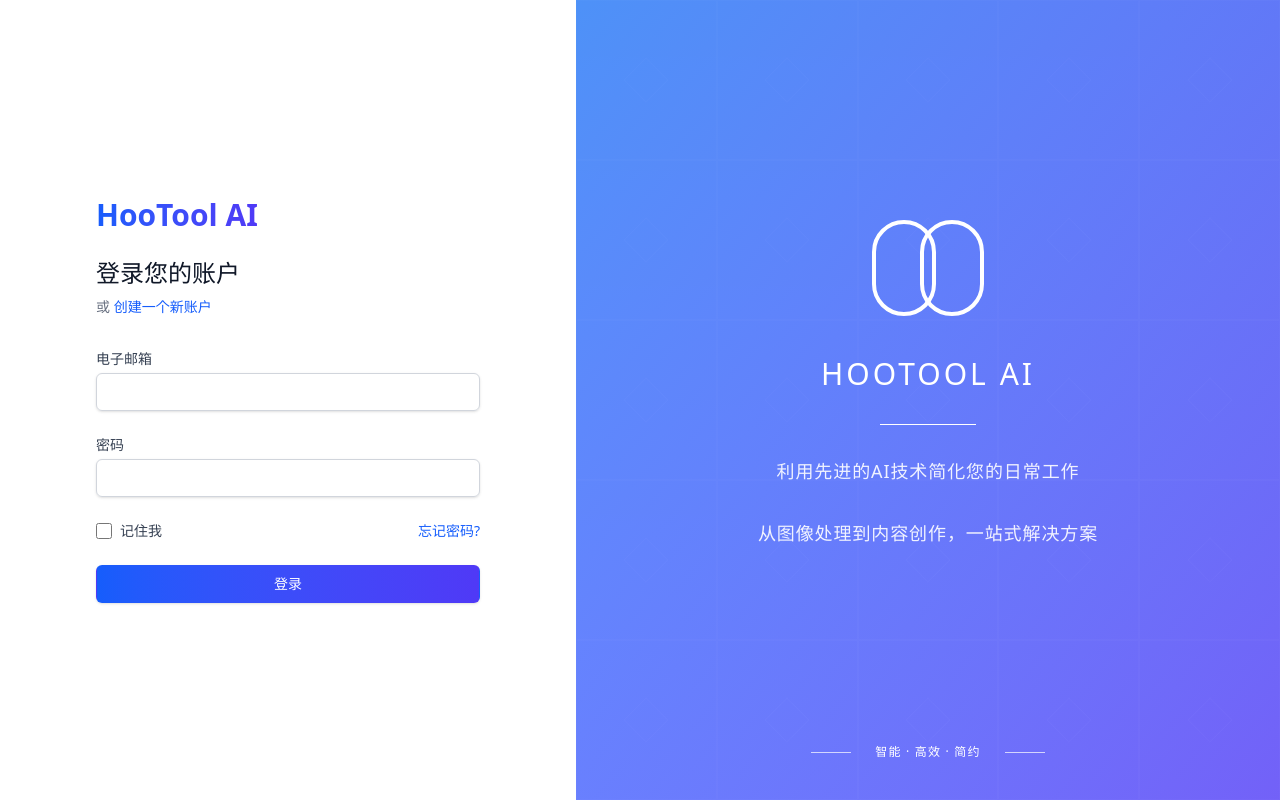
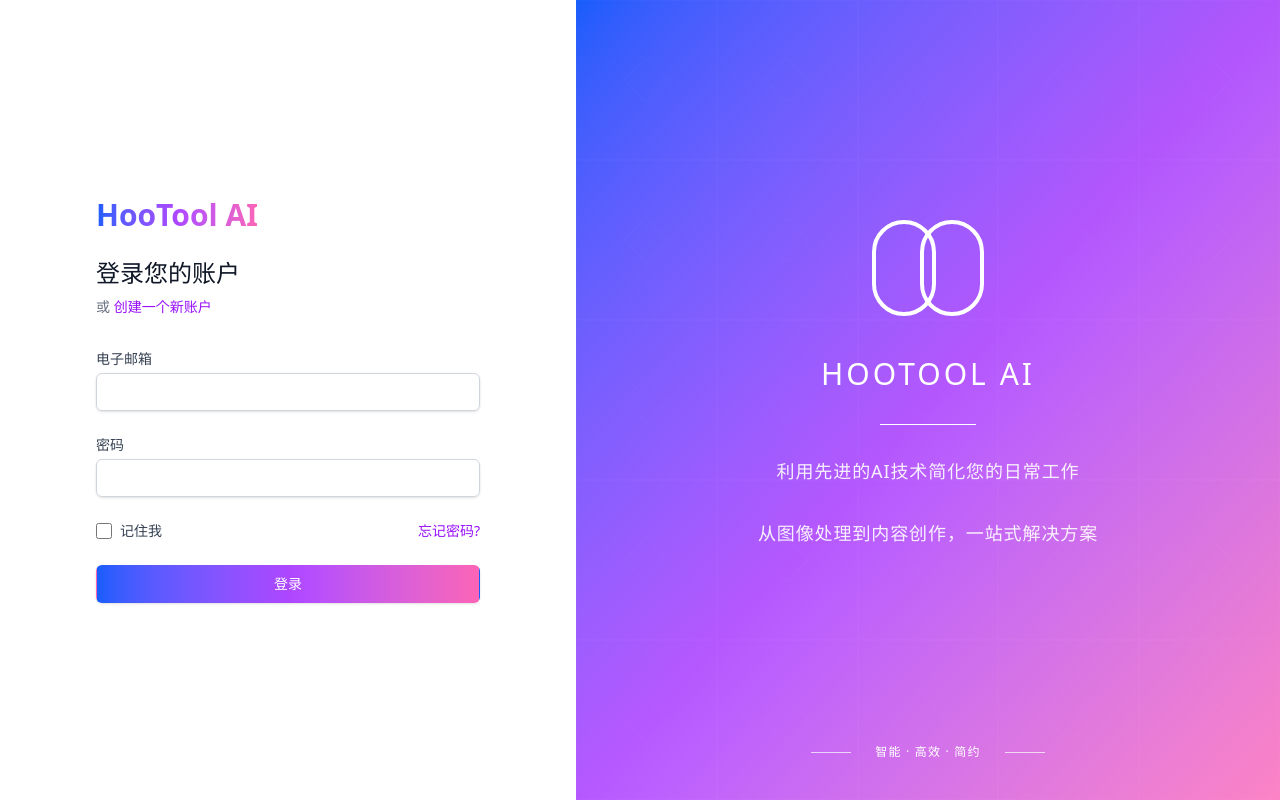
Before and after one commit to Nanford/hootoolai, a Next.js app: page /auth/login in a window 1280 px wide. Built offline with nearby package versions, Linux system fonts and the light colour scheme; no server answers.

Commit message:
修改logo的颜色

```diff
--- a/package.json
+++ b/package.json
@@ -17,9 +17,9 @@
     "@tailwindcss/postcss": "^4.0.17",
     "@tailwindcss/typography": "^0.5.16",
     "framer-motion": "^10.16.4",
-    "next": "^14.0.3",
-    "react": "^18.2.0",
-    "react-dom": "^18.2.0",
+    "next": "^14.2.26",
+    "react": "^18.3.1",
+    "react-dom": "^18.3.1",
     "react-hook-form": "^7.55.0",
     "react-icons": "^4.11.0",
     "react-markdown": "^10.1.0",
--- a/pages/auth/login.js
+++ b/pages/auth/login.js
@@ -75,13 +75,13 @@ export default function Login() {
       <div className="flex-1 flex flex-col justify-center py-12 px-4 sm:px-6 lg:flex-none lg:px-20 xl:px-24 bg-white">
         <div className="mx-auto w-full max-w-sm lg:w-96">
           <div>
-            <Link href="/" className="text-3xl font-extrabold text-transparent bg-clip-text bg-gradient-to-r from-blue-600 to-indigo-600">
+            <Link href="/" className="text-3xl font-extrabold text-transparent bg-clip-text bg-gradient-to-r from-blue-600 via-purple-500 to-pink-400">
               HooTool AI
             </Link>
             <h2 className="mt-6 text-2xl font-medium text-gray-900">登录您的账户</h2>
             <p className="mt-2 text-sm text-gray-500">
               或{' '}
-              <Link href="/auth/signup" className="font-medium text-blue-600 hover:text-blue-500">
+              <Link href="/auth/signup" className="font-medium text-purple-600 hover:text-pink-500">
                 创建一个新账户
               </Link>
             </p>
@@ -105,7 +105,7 @@ export default function Login() {
                     name="email"
                     type="email"
                     autoComplete="email"
-                    className="appearance-none block w-full px-3 py-2 border border-gray-300 rounded-md shadow-sm placeholder-gray-400 focus:outline-none focus:ring-blue-600 focus:border-blue-600 sm:text-sm"
+                    className="appearance-none block w-full px-3 py-2 border border-gray-300 rounded-md shadow-sm placeholder-gray-400 focus:outline-none focus:ring-purple-600 focus:border-purple-600 sm:text-sm"
                     {...register('email', {
                       required: '请输入您的电子邮箱',
                       pattern: {
@@ -130,7 +130,7 @@ export default function Login() {
                     name="password"
                     type="password"
                     autoComplete="current-password"
-                    className="appearance-none block w-full px-3 py-2 border border-gray-300 rounded-md shadow-sm placeholder-gray-400 focus:outline-none focus:ring-blue-600 focus:border-blue-600 sm:text-sm"
+                    className="appearance-none block w-full px-3 py-2 border border-gray-300 rounded-md shadow-sm placeholder-gray-400 focus:outline-none focus:ring-purple-600 focus:border-purple-600 sm:text-sm"
                     {...register('password', { required: '请输入您的密码' })}
                   />
                   {errors.password && (
@@ -145,7 +145,7 @@ export default function Login() {
                     id="remember_me"
                     name="remember_me"
                     type="checkbox"
-                    className="h-4 w-4 text-blue-600 focus:ring-blue-600 border-gray-300 rounded"
+                    className="h-4 w-4 text-purple-600 focus:ring-purple-600 border-gray-300 rounded"
                     {...register('remember_me')}
                   />
                   <label htmlFor="remember_me" className="ml-2 block text-sm text-gray-700">
@@ -157,7 +157,7 @@ export default function Login() {
                   <button
                     type="button"
                     onClick={handleResetPassword}
-                    className="font-medium text-blue-600 hover:text-blue-500 focus:outline-none"
+                    className="font-medium text-purple-600 hover:text-pink-500 focus:outline-none"
                   >
                     忘记密码?
                   </button>
@@ -168,7 +168,7 @@ export default function Login() {
                 <button
                   type="submit"
                   disabled={loading}
-                  className="w-full flex justify-center py-2 px-4 border border-transparent rounded-md shadow-sm text-sm font-medium text-white bg-gradient-to-r from-blue-600 to-indigo-600 hover:from-blue-700 hover:to-indigo-700 focus:outline-none focus:ring-2 focus:ring-offset-2 focus:ring-blue-600 disabled:opacity-50"
+                  className="w-full flex justify-center py-2 px-4 border border-transparent rounded-md shadow-sm text-sm font-medium text-white bg-gradient-to-r from-blue-600 via-purple-500 to-pink-400 hover:from-blue-700 hover:via-purple-600 hover:to-pink-500 focus:outline-none focus:ring-2 focus:ring-offset-2 focus:ring-purple-600 disabled:opacity-50"
                 >
                   {loading ? '登录中...' : '登录'}
                 </button>
@@ -180,7 +180,7 @@ export default function Login() {
 
       {/* 右侧香奈儿风格设计 - 使用淡蓝色渐变 */}
       <div className="hidden lg:block relative w-0 flex-1">
-        <div className="absolute inset-0 h-full w-full bg-gradient-to-br from-blue-500/80 to-indigo-600/80 flex items-center justify-center overflow-hidden">
+        <div className="absolute inset-0 h-full w-full bg-gradient-to-br from-blue-600 via-purple-500/90 to-pink-400/80 flex items-center justify-center overflow-hidden">
           {/* 香奈儿风格的菱形图案背景 */}
           <div className="absolute inset-0 opacity-10">
             <div className="w-full h-full flex flex-wrap">
--- a/pages/dashboard/index.js
+++ b/pages/dashboard/index.js
@@ -111,7 +111,7 @@ export default function Dashboard() {
             <div className="flex items-center">
               <Link href="/" className="flex items-center">
                 <FaMagic className="h-6 w-6 text-blue-600 mr-2" />
-                <span className="text-xl font-bold bg-gradient-to-r from-blue-600 to-indigo-600 bg-clip-text text-transparent">
+                <span className="text-xl font-bold bg-gradient-to-r from-blue-600 via-purple-500/90 to-pink-400/80 bg-clip-text text-transparent">
                   HooTool AI
                 </span>
               </Link>
--- a/pages/index.js
+++ b/pages/index.js
@@ -80,7 +80,7 @@ export default function Home() {
             <div className="flex items-center">
               <Link href="/" className="flex items-center">
                 <FaMagic className="h-6 w-6 text-blue-600 mr-2" />
-                <span className="text-xl font-bold bg-gradient-to-r from-blue-600 to-indigo-600 bg-clip-text text-transparent">
+                <span className="text-xl font-bold bg-gradient-to-r from-blue-600 via-purple-500/90 to-pink-400/80 bg-clip-text text-transparent">
                   HooTool AI
                 </span>
               </Link>
@@ -517,7 +517,7 @@ export default function Home() {
           <div className="flex justify-center">
             <Link href="/" className="flex items-center">
               <FaMagic className="h-6 w-6 text-blue-600 mr-2" />
-              <span className="text-xl font-bold bg-gradient-to-r from-blue-600 to-indigo-600 bg-clip-text text-transparent">
+              <span className="text-xl font-bold bg-gradient-to-r from-blue-600 via-purple-500/90 to-pink-400/80 bg-clip-text text-transparent">
                 HooTool AI
               </span>
             </Link>
```
Also changed, not shown: 1 other file (tests, documents, lock files or other folders).
